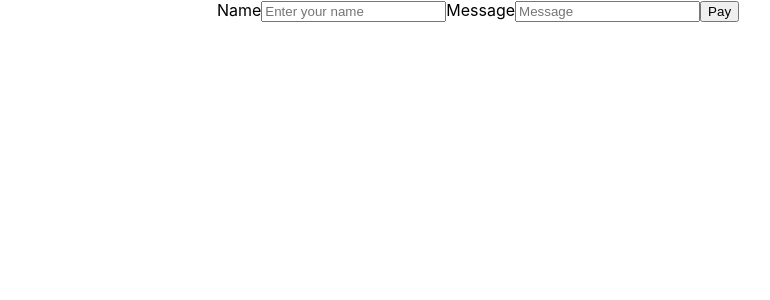
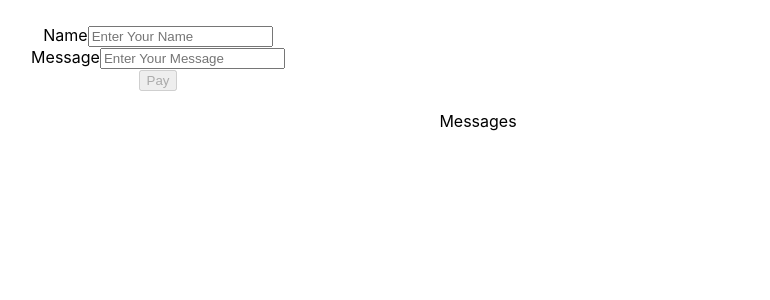
Before and after one commit to dev14325/CrowdFunding, a React (Create React App) app in the folder client/: page / in a window 1280 px wide. Shown: the top 300 px of the page, without its empty margins (162-932 px from the left). Built offline with nearby package versions, Linux system fonts and the light colour scheme.

Commit message:
some changes made

```diff
--- a/client/src/App.js
+++ b/client/src/App.js
@@ -2,7 +2,7 @@ import abi from "./contracts/demo.json"
 import {useState,useEffect} from 'react';
 import {ethers, Signer} from 'ethers';
 import Buy from "./components/Buy";
-import memos from "./components/memo";
+import Memos from "./components/Memos";
 import './App.css';
 
 function App() {
@@ -41,6 +41,7 @@ function App() {
 
     <div className="App">
     <Buy state={state}> </Buy>
+    <Memos state={state}></Memos>
 
     </div>
   );
--- a/client/src/components/Buy.js
+++ b/client/src/components/Buy.js
@@ -1,30 +1,50 @@
-import {ethers} from "ethers";
-const Buy =({state})=>{
-    const buyCofee = async(event)=>{
-        event.preventDefault();
-        const {contract} = state;
-        const name = document.querySelector("#name").value;
-        const message = document.querySelector("#message").value;
-        // console.log(name,message,contract);
-        const amount = {value:ethers.utils.parseEther("0.001")}
-        const transaction = await contract.buyCofee(name,message,amount);
-        await transaction.wait();
-        console.log("Transaction done !");
 
 
-    };
-    return( <>
-    <form onSubmit={buyCofee}>
-        <label>Name</label>
-        <input type ="text" id = "name" placeholder="Enter your name"></input>
-
-        <label>Message</label>
-        <input type ="text" id = "message" placeholder="Message"></input>
-
-    <button type ="submit">Pay</button>
-    </form>
+import { ethers } from "ethers";
+const Buy = ({ state }) => {
+  const buyChai = async (event) => {
+    event.preventDefault();
+    const { contract } = state;
+    const name = document.querySelector("#name").value;
+    const message = document.querySelector("#message").value;
+    console.log(name, message, contract);
+    const amount = { value: ethers.utils.parseEther("0.001") };
+    const transaction = await contract.buyChai(name, message, amount);
+    await transaction.wait();
+    console.log("Transaction is done");
+  };
+  return (
+    <>
+      <div className="container-md" style={{ width: "50%", marginTop: "25px" }}>
+        <form onSubmit={buyChai}>
+          <div className="mb-3">
+            <label className="form-label">Name</label>
+            <input
+              type="text"
+              className="form-control"
+              id="name"
+              placeholder="Enter Your Name"
+            />
+          </div>
+          <div className="mb-3">
+            <label className="form-label">Message</label>
+            <input
+              type="text"
+              className="form-control"
+              id="message"
+              placeholder="Enter Your Message"
+            />
+          </div>
+          <button
+            type="submit"
+            className="btn btn-primary"
+            disabled={!state.contract}
+          >
+            Pay
+          </button>
+        </form>
+      </div>
     </>
-
-    );
+  );
 };
 export default Buy;
--- /dev/null
+++ b/client/src/components/Memos.js
@@ -0,0 +1,86 @@
+
+
+import { useState, useEffect } from "react";
+const Memos = ({ state }) => {
+  const [memos, setMemos] = useState([]);
+  const { contract } = state;
+
+  useEffect(() => {
+    const memosMessage = async () => {
+      const memos = await contract.getMemos();
+      setMemos(memos);
+    };
+    contract && memosMessage();
+  }, [contract]);
+
+  return (
+    <>
+      <p style={{ textAlign: "center", marginTop: "20px" }}>Messages</p>
+      {memos.map((memo) => {
+        return (
+          <div
+            className="container-fluid"
+            style={{ width: "100%" }}
+            key={Math.random()}
+          >
+            <table
+              style={{
+                marginBottom: "10px",
+              }}
+            >
+              <tbody>
+                <tr>
+                  <td
+                    style={{
+                      backgroundColor: "#96D4D4",
+                      border: "1px solid white",
+                      borderCollapse: "collapse",
+                      padding: "7px",
+                      width: "100px",
+                    }}
+                  >
+                    {memo.name}
+                  </td>
+                  <td
+                    style={{
+                      backgroundColor: "#96D4D4",
+                      border: "1px solid white",
+                      borderCollapse: "collapse",
+                      padding: "7px",
+                      width: "800px",
+                    }}
+                  >
+                    {new Date(memo.timestamp * 1000).toLocaleString()}
+                  </td>
+                  <td
+                    style={{
+                      backgroundColor: "#96D4D4",
+                      border: "1px solid white",
+                      borderCollapse: "collapse",
+                      padding: "7px",
+                      width: "300px",
+                    }}
+                  >
+                    {memo.message}
+                  </td>
+                  <td
+                    style={{
+                      backgroundColor: "#96D4D4",
+                      border: "1px solid white",
+                      borderCollapse: "collapse",
+                      padding: "7px",
+                      width: "400px",
+                    }}
+                  >
+                    {memo.from}
+                  </td>
+                </tr>
+              </tbody>
+            </table>
+          </div>
+        );
+      })}
+    </>
+  );
+};
+export default Memos;
```
Also changed, not shown: client/src/components/memo.js (deleted).
